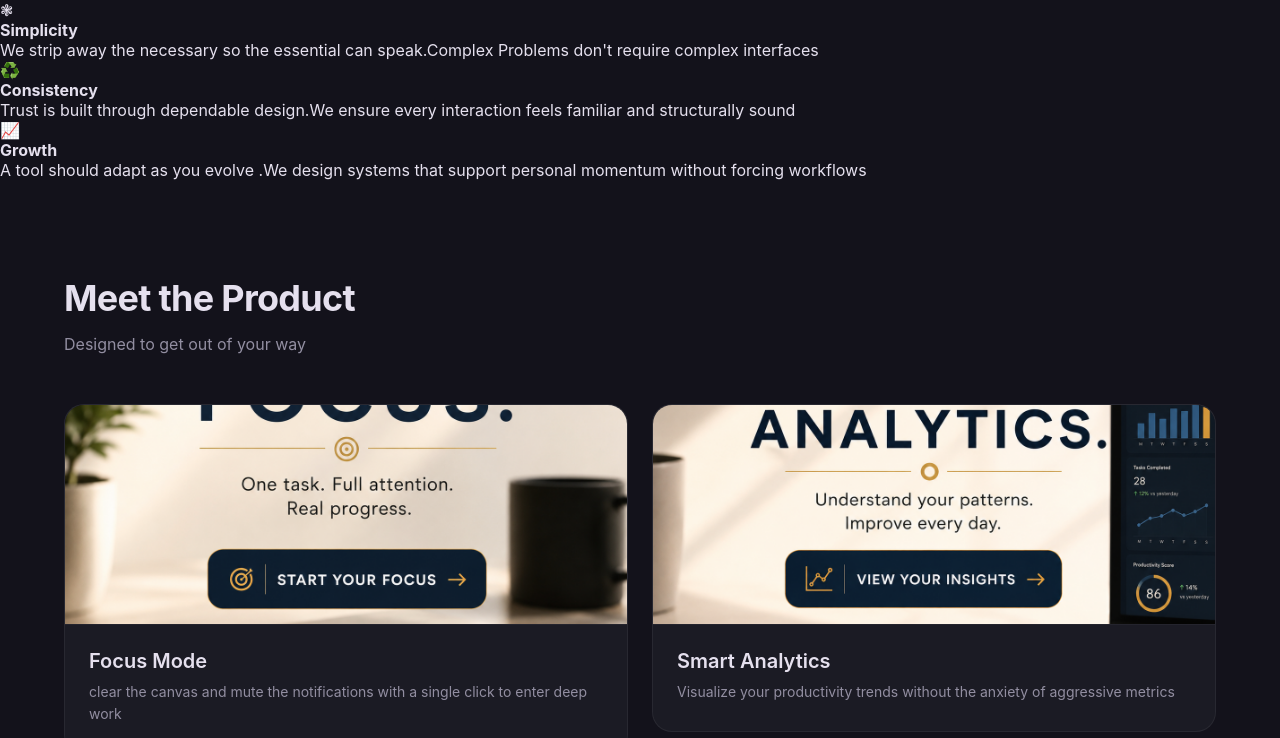
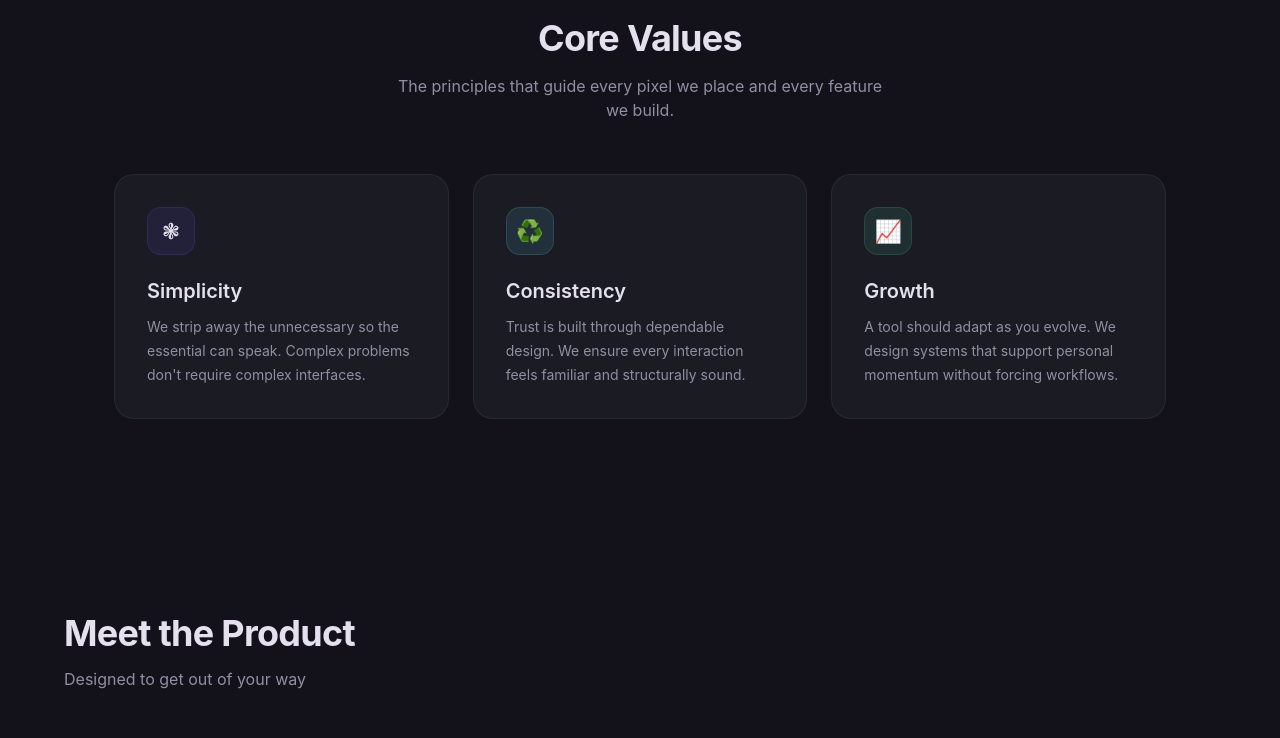
Before and after one commit to Divasdev/Let-S-React, a React (Vite) app in the folder Daily-flow/: page /about in a window 1280 px wide. Shown: the top 738 px of the page. Built offline with nearby package versions, Linux system fonts and the light colour scheme.

Commit message:
feat(about): style and refine CoreValues component

```diff
--- a/Daily-flow/src/pages/About/CoreValueCard.jsx
+++ b/Daily-flow/src/pages/About/CoreValueCard.jsx
@@ -1,10 +1,9 @@
-import "./CoreValueCard.css";
+import "./CorevalueCard.css";
 
 
 export function CoreValuesCard({ icon,title,text}){
 
    return (
-      <>
       <div className="value-card">
          <span className="icon-name">
             {icon}
@@ -16,7 +15,6 @@ export function CoreValuesCard({ icon,title,text}){
             {text}
          </p>
       </div>
-      </>
    )
 
 }
--- a/Daily-flow/src/pages/About/CoreValuesGrid.css
+++ b/Daily-flow/src/pages/About/CoreValuesGrid.css
@@ -0,0 +1,66 @@
+/* ============================================
+   CORE VALUES GRID — Section wrapper
+   Heading + subtitle + 3-col card layout
+   Nebula Flow Design System
+   ============================================ */
+
+.values-section {
+  max-width: 1100px;
+  margin: 0 auto;
+  padding: 16px 24px 96px;
+  text-align: center;
+}
+
+/* ─── Section heading ─── */
+
+.values-heading {
+  font-family: 'Inter', sans-serif;
+  font-size: 36px;
+  font-weight: 700;
+  color: #e5e0ee;
+  letter-spacing: -0.02em;
+  margin: 0 0 14px;
+}
+
+.values-subtitle {
+  font-family: 'Inter', sans-serif;
+  font-size: 16px;
+  font-weight: 400;
+  color: #928ea1;
+  line-height: 1.5;
+  margin: 0 0 52px;
+  max-width: 500px;
+  margin-left: auto;
+  margin-right: auto;
+}
+
+/* ─── Card grid ─── */
+
+.values-grid {
+  display: grid;
+  grid-template-columns: repeat(3, 1fr);
+  gap: 24px;
+  text-align: left;
+}
+
+/* ─── Responsive ─── */
+
+@media (max-width: 900px) {
+  .values-grid {
+    grid-template-columns: repeat(2, 1fr);
+  }
+}
+
+@media (max-width: 600px) {
+  .values-section {
+    padding: 16px 20px 64px;
+  }
+
+  .values-heading {
+    font-size: 28px;
+  }
+
+  .values-grid {
+    grid-template-columns: 1fr;
+  }
+}
--- a/Daily-flow/src/pages/About/CoreValuesGrid.jsx
+++ b/Daily-flow/src/pages/About/CoreValuesGrid.jsx
@@ -1,29 +1,35 @@
 import { CoreValuesCard } from "./CoreValueCard";
+import "./CoreValuesGrid.css";
 
 export function CoreValueGrid(){
    return (
       <>
+       <section className="values-section">
+         <h2 className="values-heading">Core Values</h2>
+         <p className="values-subtitle">
+            The principles that guide every pixel we place and every feature we build.
+         </p>
+
+         <div className="values-grid">
             <CoreValuesCard
              icon="❃"
              title="Simplicity"
-        text="We strip away the necessary so the essential can speak.Complex Problems don't require complex interfaces"
+             text="We strip away the unnecessary so the essential can speak. Complex problems don't require complex interfaces."
             />
 
             <CoreValuesCard
              icon="♻️"
              title="Consistency"
-        text="Trust is built through dependable design.We ensure every interaction feels familiar and structurally sound "
-
+             text="Trust is built through dependable design. We ensure every interaction feels familiar and structurally sound."
             />
 
             <CoreValuesCard
              icon="📈"
              title="Growth"
-        text="A tool should adapt as you evolve .We design systems that support personal momentum without forcing workflows "
-
+             text="A tool should adapt as you evolve. We design systems that support personal momentum without forcing workflows."
             />
-
-
+         </div>
+       </section>
       </>
    )
 }
--- a/Daily-flow/src/pages/About/CorevalueCard.css
+++ b/Daily-flow/src/pages/About/CorevalueCard.css
@@ -0,0 +1,70 @@
+/* ============================================
+   CORE VALUE CARD — Individual value card
+   Icon · Title · Description
+   Nebula Flow Design System
+   ============================================ */
+
+.value-card {
+  background: #1b1b24;
+  border: 1px solid rgba(255, 255, 255, 0.06);
+  border-radius: 20px;
+  padding: 32px;
+  transition: transform 0.3s ease, box-shadow 0.3s ease, border-color 0.3s ease;
+}
+
+.value-card:hover {
+  transform: translateY(-5px);
+  box-shadow: 0 20px 48px rgba(0, 0, 0, 0.3);
+  border-color: rgba(255, 255, 255, 0.1);
+}
+
+/* ─── Icon ─── */
+
+.icon-name {
+  display: flex;
+  align-items: center;
+  justify-content: center;
+  width: 48px;
+  height: 48px;
+  border-radius: 14px;
+  font-size: 22px;
+  margin-bottom: 24px;
+}
+
+/* Color per card position — primary / secondary / tertiary */
+
+.value-card:nth-child(1) .icon-name {
+  background: rgba(109, 93, 252, 0.1);
+  border: 1px solid rgba(109, 93, 252, 0.15);
+}
+
+.value-card:nth-child(2) .icon-name {
+  background: rgba(93, 230, 255, 0.1);
+  border: 1px solid rgba(93, 230, 255, 0.15);
+}
+
+.value-card:nth-child(3) .icon-name {
+  background: rgba(78, 222, 163, 0.1);
+  border: 1px solid rgba(78, 222, 163, 0.15);
+}
+
+/* ─── Title ─── */
+
+.value-card .card-title {
+  font-family: 'Inter', sans-serif;
+  font-size: 20px;
+  font-weight: 600;
+  color: #e5e0ee;
+  margin: 0 0 12px;
+}
+
+/* ─── Description ─── */
+
+.value-card .card-text {
+  font-family: 'Inter', sans-serif;
+  font-size: 14px;
+  font-weight: 400;
+  line-height: 1.7;
+  color: #928ea1;
+  margin: 0;
+}
```
Lines whose indentation alone changed are shown as unchanged.
